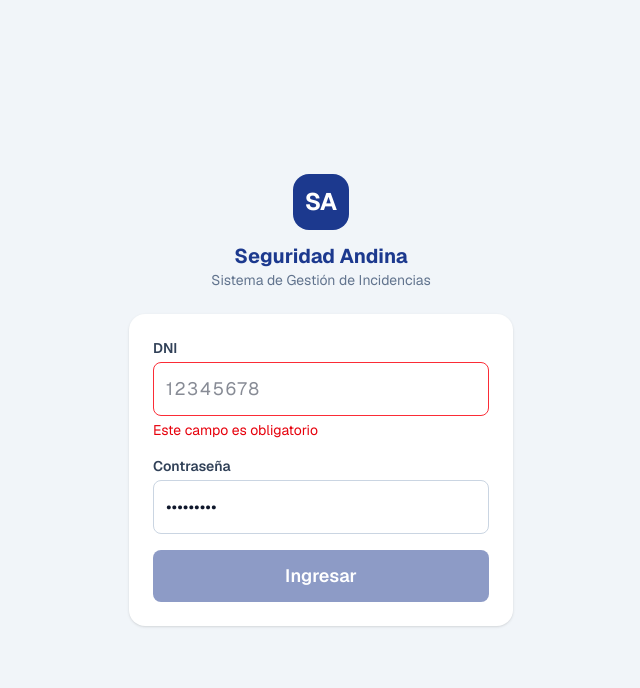
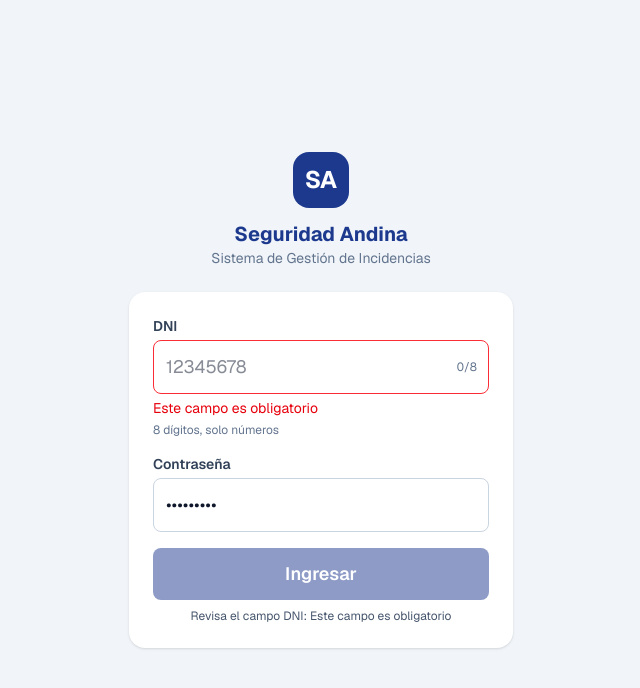
Before and after one commit to ZYDFry/SGI-SEGANDINA, a Next.js app in the folder frontend/: page /login in a window 1280 px wide. Both pictures are taken after typing "Sample", "Sample123" into the empty fields and a click on the button "Ingresar". Shown: the top 688 px of the page, without its empty margins (319-959 px from the left). Built offline with nearby package versions, Linux system fonts and the light colour scheme; no server answers.

Commit message:
feat: validación visible del DNI con ayuda, contador, aviso temporal y motivo del botón desactivado

```diff
--- a/frontend/src/app/(privado)/historial/auditoria/ConsultaAuditoria.tsx
+++ b/frontend/src/app/(privado)/historial/auditoria/ConsultaAuditoria.tsx
@@ -1,9 +1,10 @@
 "use client";
 
-import { useCallback, useState, type ClipboardEvent, type FormEvent, type KeyboardEvent } from "react";
+import { useCallback, useState, type FormEvent } from "react";
 import Boton from "@/components/Boton";
+import CampoDni from "@/components/CampoDni";
 import EstadoDatos from "@/components/EstadoDatos";
-import MensajeCampo, { bordeCampo } from "@/components/MensajeCampo";
+import MotivoDesactivado, { textoMotivo } from "@/components/MotivoDesactivado";
 import Paginacion from "@/components/Paginacion";
 import SelectorPeriodo, { PERIODO_INICIAL } from "@/components/SelectorPeriodo";
 import { formatearFechaHora } from "@/lib/fechas";
@@ -11,11 +12,12 @@ import { buscarAuditoria, listarAccionesAuditoria } from "@/lib/servicios";
 import type { FiltroAuditoria, FiltroPeriodo, RegistroAuditoria } from "@/lib/tipos";
 import { useConsulta } from "@/lib/useConsulta";
 import { useValidacion } from "@/lib/useValidacion";
-import { LARGO_DNI, limpiarDni, sonDigitos, validarDniBusqueda } from "@/lib/validaciones";
+import { AYUDA_DNI_BUSQUEDA, validarDniBusqueda } from "@/lib/validaciones";
 import DetalleAuditoria from "./DetalleAuditoria";
 
 const FILTRO_INICIAL: FiltroAuditoria = { ...PERIODO_INICIAL, accion: "", q: "" };
 const ORDEN = ["q"] as const;
+const ETIQUETAS = { q: "DNI" } as const;
 
 /**
  * Consulta de auditoría: filtros por periodo, acción y DNI (completo o sus primeros dígitos), tabla paginada en el
@@ -54,21 +56,7 @@ export default function ConsultaAuditoria() {
     aplicar({ accion: "", q: "" });
   }
 
-  // Igual que en el login: no se escriben letras y al pegar se conservan solo los dígitos.
-  function alTeclear(e: KeyboardEvent<HTMLInputElement>) {
-    if (e.key.length === 1 && !e.ctrlKey && !e.metaKey && !sonDigitos(e.key)) e.preventDefault();
-  }
-  function alPegar(e: ClipboardEvent<HTMLInputElement>) {
-    e.preventDefault();
-    const pegado = limpiarDni(e.clipboardData.getData("text"));
-    const campo = e.currentTarget;
-    const inicio = campo.selectionStart ?? dni.length;
-    const fin = campo.selectionEnd ?? dni.length;
-    setDni(limpiarDni(dni.slice(0, inicio) + pegado + dni.slice(fin)));
-    validacion.alCambiar("q");
-  }
-
-  const errorQ = validacion.error("q");
+  const motivoBloqueo = textoMotivo(validacion.primerErrorVisible(), ETIQUETAS);
 
   return (
     <div className="space-y-5">
@@ -108,30 +96,29 @@ export default function ConsultaAuditoria() {
                 </p>
               )}
             </div>
-            <div className="w-full sm:w-48">
-              <label htmlFor="q" className="mb-1 block text-sm font-semibold text-slate-700">
-                DNI
-              </label>
-              <input
-                {...validacion.propsCampo("q")}
-                type="text"
-                inputMode="numeric"
-                autoComplete="off"
-                maxLength={LARGO_DNI}
-                placeholder="Completo o primeros dígitos"
-                value={dni}
-                onKeyDown={alTeclear}
-                onPaste={alPegar}
-                onChange={(e) => {
-                  setDni(e.target.value);
+            {/* Opcional y por prefijo: DNI completo o sus primeros dígitos (sin aviso por tener menos de 8). */}
+            <div className="w-full sm:w-56">
+              <CampoDni
+                props={validacion.propsCampo("q")}
+                valor={dni}
+                onCambio={(valor) => {
+                  setDni(valor);
                   validacion.alCambiar("q");
                 }}
-                className={`w-full rounded-lg border bg-white px-3 py-2 text-sm text-slate-900 outline-none focus:ring-4 ${bordeCampo(!!errorQ)}`}
+                error={validacion.error("q")}
+                ayuda={AYUDA_DNI_BUSQUEDA}
+                placeholder="Completo o primeros dígitos"
+                className="px-3 py-2 text-sm"
               />
-              <MensajeCampo campo="q" mensaje={errorQ} />
             </div>
             <div className="flex gap-2 sm:mt-6">
-              <Boton type="submit" className="py-2 text-sm" disabled={validacion.hayErroresVisibles}>
+              <Boton
+                type="submit"
+                className="py-2 text-sm"
+                disabled={validacion.hayErroresVisibles}
+                title={motivoBloqueo}
+                aria-describedby={motivoBloqueo ? "motivo-auditoria" : undefined}
+              >
                 Buscar
               </Boton>
               {(filtro.accion || filtro.q || dni) && (
@@ -140,6 +127,7 @@ export default function ConsultaAuditoria() {
                 </Boton>
               )}
             </div>
+            <MotivoDesactivado id="motivo-auditoria" texto={motivoBloqueo} className="w-full" />
           </form>
         </div>
       </section>
--- a/frontend/src/app/(privado)/personal/FormularioUsuario.tsx
+++ b/frontend/src/app/(privado)/personal/FormularioUsuario.tsx
@@ -3,9 +3,11 @@
 import { useState, type FormEvent } from "react";
 import Alerta from "@/components/Alerta";
 import Boton from "@/components/Boton";
-import CampoTexto, { bloquearNoDigitos, describirCampo, ESTILO_CAMPO, EnvolturaCampo } from "@/components/CampoTexto";
+import CampoDni from "@/components/CampoDni";
+import CampoTexto, { describirCampo, ESTILO_CAMPO, EnvolturaCampo } from "@/components/CampoTexto";
 import { bordeCampo } from "@/components/MensajeCampo";
 import Modal from "@/components/Modal";
+import MotivoDesactivado, { textoMotivo } from "@/components/MotivoDesactivado";
 import { errorDeApi } from "@/lib/api";
 import { actualizarUsuario, crearUsuario } from "@/lib/servicios";
 import type { RolCatalogo, UsuarioGestion, UsuarioRequest, Zona } from "@/lib/tipos";
@@ -15,8 +17,6 @@ import {
   CONTRASENA_MAX,
   CONTRASENA_MIN,
   erroresDelServidor,
-  LARGO_DNI,
-  limpiarDni,
   NOMBRES_MAX,
   ROL_VIGILANTE,
   validarUsuario,
@@ -37,6 +37,18 @@ const ORDEN: readonly CampoUsuario[] = [
   "contrasena",
   "confirmacion",
 ];
+
+/** Nombre visible de cada campo, para explicar por qué el botón de guardar está desactivado. */
+const ETIQUETAS: Record<CampoUsuario, string> = {
+  dni: "DNI",
+  nombres: "Nombres",
+  apellidoPaterno: "Apellido paterno",
+  apellidoMaterno: "Apellido materno",
+  idRol: "Rol",
+  idZona: "Zona",
+  contrasena: "Contraseña temporal",
+  confirmacion: "Confirma la contraseña",
+};
 
 /** Campo del DTO (`"dni: debe tener 8 dígitos"`) → campo del formulario. */
 const MAPA_SERVIDOR: Record<string, CampoUsuario> = {
@@ -144,6 +156,7 @@ export default function FormularioUsuario({
 
   const propsRol = validacion.propsCampo("idRol");
   const errorRol = validacion.error("idRol");
+  const motivoBloqueo = enviando ? undefined : textoMotivo(validacion.primerErrorVisible(), ETIQUETAS);
 
   return (
     <Modal
@@ -157,17 +170,12 @@ export default function FormularioUsuario({
         {error && <Alerta tipo="error">{error}</Alerta>}
 
         <div className="grid gap-4 sm:grid-cols-2">
-          <CampoTexto
-            etiqueta="DNI"
+          <CampoDni
             props={validacion.propsCampo("dni")}
             valor={campos.dni}
-            onCambio={(v) => cambiar("dni", limpiarDni(v))}
-            onBeforeInput={bloquearNoDigitos}
+            onCambio={(dni) => cambiar("dni", dni)}
             error={validacion.error("dni")}
-            inputMode="numeric"
-            maxLength={LARGO_DNI}
-            autoComplete="off"
-            className="tracking-widest"
+            className="px-3 py-2.5"
           />
           <CampoTexto
             etiqueta="Nombres"
@@ -264,13 +272,20 @@ export default function FormularioUsuario({
           </fieldset>
         )}
 
-        <div className="flex flex-col-reverse gap-2 sm:flex-row sm:justify-end">
+        <div className="flex flex-col-reverse gap-2 sm:flex-row sm:items-center sm:justify-end">
           <Boton variante="secundario" onClick={onCerrar} disabled={enviando}>
             Cancelar
           </Boton>
-          <Boton type="submit" disabled={enviando || validacion.hayErroresVisibles}>
+          <Boton
+            type="submit"
+            disabled={enviando || validacion.hayErroresVisibles}
+            title={motivoBloqueo}
+            aria-describedby={motivoBloqueo ? "motivo-usuario" : undefined}
+          >
             {enviando ? "Guardando…" : crear ? "Crear usuario" : "Guardar cambios"}
           </Boton>
+          {/* Último en el DOM: en el celular (columna invertida) queda encima de los botones; desde sm, a la izquierda. */}
+          <MotivoDesactivado id="motivo-usuario" texto={motivoBloqueo} className="sm:order-first sm:mr-auto sm:max-w-xs" />
         </div>
       </form>
     </Modal>
--- a/frontend/src/app/login/FormularioLogin.tsx
+++ b/frontend/src/app/login/FormularioLogin.tsx
@@ -4,21 +4,18 @@ import { useEffect, useState, type FormEvent } from "react";
 import { useRouter, useSearchParams } from "next/navigation";
 import Alerta from "@/components/Alerta";
 import Boton from "@/components/Boton";
-import { bloquearNoDigitos } from "@/components/CampoTexto";
+import CampoDni from "@/components/CampoDni";
 import MensajeCampo, { bordeCampo } from "@/components/MensajeCampo";
+import MotivoDesactivado, { textoMotivo } from "@/components/MotivoDesactivado";
 import { useSesion } from "@/context/SesionContext";
 import { errorDeApi } from "@/lib/api";
 import { destinoInicial } from "@/lib/roles";
 import { iniciarSesion } from "@/lib/servicios";
 import { useValidacion } from "@/lib/useValidacion";
-import {
-  erroresDelServidor,
-  limpiarDni,
-  validarLogin,
-  type CamposLogin as CamposLoginForm,
-} from "@/lib/validaciones";
+import { erroresDelServidor, validarLogin, type CamposLogin as CamposLoginForm } from "@/lib/validaciones";
 
 const ORDEN = ["dni", "contrasena"] as const;
+const ETIQUETAS: Record<keyof CamposLoginForm, string> = { dni: "DNI", contrasena: "Contraseña" };
 const MAPA_SERVIDOR: Record<string, keyof CamposLoginForm> = { dni: "dni", contrasena: "contrasena" };
 const ESTILO_CAMPO = "w-full rounded-lg border px-3 py-3 text-lg focus:outline-none focus:ring-2";
 
@@ -91,6 +88,8 @@ function CamposLogin({ conSesion }: { conSesion: boolean }) {
 
   const errorDni = validacion.error("dni");
   const errorContrasena = validacion.error("contrasena");
+  // Por qué "Ingresar" está desactivado (solo por avisos, no mientras se envía).
+  const motivoBloqueo = enviando || conSesion ? undefined : textoMotivo(validacion.primerErrorVisible(), ETIQUETAS);
 
   return (
     // Equipos compartidos entre vigilantes: el navegador no debe rellenar ni restaurar las credenciales.
@@ -103,26 +102,14 @@ function CamposLogin({ conSesion }: { conSesion: boolean }) {
       )}
       {error && <Alerta tipo="error">{error}</Alerta>}
 
-      <div>
-        <label htmlFor="dni" className="mb-1 block text-sm font-semibold text-slate-700">
-          DNI
-        </label>
-        <input
-          {...validacion.propsCampo("dni")}
-          name="dni"
-          type="text"
-          inputMode="numeric"
-          pattern="[0-9]*"
-          autoComplete="off"
-          value={campos.dni}
-          onBeforeInput={bloquearNoDigitos}
-          // Cubre lo pegado, el autocorrector y lo que no pase por beforeinput: solo dígitos, máximo 8.
-          onChange={(e) => cambiar("dni", limpiarDni(e.target.value))}
-          className={`${ESTILO_CAMPO} tracking-widest ${bordeCampo(!!errorDni)}`}
+      <CampoDni
+        props={validacion.propsCampo("dni")}
+        valor={campos.dni}
+        onCambio={(dni) => cambiar("dni", dni)}
+        error={errorDni}
         placeholder="12345678"
+        className="px-3 py-3 text-lg"
       />
-        <MensajeCampo campo="dni" mensaje={errorDni} />
-      </div>
 
       <div>
         <label htmlFor="contrasena" className="mb-1 block text-sm font-semibold text-slate-700">
@@ -142,13 +129,18 @@ function CamposLogin({ conSesion }: { conSesion: boolean }) {
       </div>
 
       {/* Con sesión ya iniciada se espera la redirección: el botón no vuelve a "Ingresar" */}
+      <div className="space-y-2">
         <Boton
           type="submit"
           disabled={enviando || conSesion || validacion.hayErroresVisibles}
+          title={motivoBloqueo}
+          aria-describedby={motivoBloqueo ? "motivo-login" : undefined}
           className="w-full text-lg"
         >
           {enviando || conSesion ? "Ingresando…" : "Ingresar"}
         </Boton>
+        <MotivoDesactivado id="motivo-login" texto={motivoBloqueo} className="text-center" />
+      </div>
     </form>
   );
 }
--- /dev/null
+++ b/frontend/src/components/CampoDni.tsx
@@ -0,0 +1,141 @@
+"use client";
+
+import { useEffect, useRef, useState, type ClipboardEvent, type FormEvent } from "react";
+import { describirCampo, idAyuda } from "@/components/CampoTexto";
+import MensajeCampo, { bordeCampo } from "@/components/MensajeCampo";
+import type { PropsCampo } from "@/lib/useValidacion";
+import { AVISO_TEMPORAL_MS, AYUDA_DNI, LARGO_DNI, limpiarDni, MENSAJES, tieneNoDigitos } from "@/lib/validaciones";
+
+interface Props {
+  etiqueta?: string;
+  /** Props de `useValidacion().propsCampo(campo)`: id, ref, onBlur y atributos ARIA. */
+  props: PropsCampo;
+  valor: string;
+  /** Recibe el DNI ya limpio (solo dígitos, máximo 8). */
+  onCambio: (dni: string) => void;
+  /** Aviso en rojo de `useValidacion` (al salir del campo o al enviar). */
+  error?: string;
+  /** Ayuda fija bajo el campo ("8 dígitos, solo números" por defecto). */
+  ayuda?: string;
+  placeholder?: string;
+  /** Clases de tamaño y tipografía del input en cada pantalla (padding, texto). */
+  className?: string;
+}
+
+/** Id del aviso temporal "Solo se permiten números". */
+function idAviso(campo: string): string {
+  return `aviso-${campo}`;
+}
+
+/**
+ * Campo DNI con la validación a la vista. Solo admite dígitos (máximo 8): lo que no es dígito se bloquea al teclear
+ * y se descarta al pegar, y en ambos casos aparece el aviso ámbar "Solo se permiten números" durante 3 s, anunciado
+ * por `aria-live`. Muestra un contador "n/8" a la derecha, la ayuda fija debajo y el aviso en rojo de
+ * `useValidacion` cuando corresponde.
+ */
+export default function CampoDni({
+  etiqueta = "DNI",
+  props,
+  valor,
+  onCambio,
+  error,
+  ayuda = AYUDA_DNI,
+  placeholder,
+  className = "",
+}: Props) {
+  const [avisoVisible, setAvisoVisible] = useState(false);
+  const temporizador = useRef<ReturnType<typeof setTimeout> | null>(null);
+  const campo = props.id;
+  const idContador = `contador-${campo}`;
+
+  useEffect(
+    () => () => {
+      if (temporizador.current) clearTimeout(temporizador.current);
+    },
+    [],
+  );
+
+  /** Muestra el aviso ámbar y lo oculta a los 3 s; cada intento nuevo reinicia la cuenta. */
+  function avisarSoloNumeros() {
+    setAvisoVisible(true);
+    if (temporizador.current) clearTimeout(temporizador.current);
+    temporizador.current = setTimeout(() => setAvisoVisible(false), AVISO_TEMPORAL_MS);
+  }
+
+  /** Bloquea al teclear lo que no sea dígito o pase del octavo, sin que salte el cursor. */
+  function alAntesDeEscribir(evento: FormEvent<HTMLInputElement>) {
+    const datos = (evento.nativeEvent as InputEvent).data;
+    if (!datos) return;
+    if (tieneNoDigitos(datos)) {
+      avisarSoloNumeros();
+      // Varios caracteres de golpe (autocorrector): `alCambiar` conserva sus dígitos.
+      if (datos.length === 1) evento.preventDefault();
+      return;
+    }
+    const input = evento.currentTarget;
+    const seleccionados = (input.selectionEnd ?? 0) - (input.selectionStart ?? 0);
+    if (datos.length === 1 && input.value.length - seleccionados >= LARGO_DNI) evento.preventDefault();
+  }
+
+  /** Pega solo los dígitos en la posición del cursor (antes de que `maxLength` corte el texto con letras). */
+  function alPegar(evento: ClipboardEvent<HTMLInputElement>) {
+    evento.preventDefault();
+    const texto = evento.clipboardData.getData("text");
+    if (tieneNoDigitos(texto.trim())) avisarSoloNumeros();
+    const input = evento.currentTarget;
+    const inicio = input.selectionStart ?? valor.length;
+    const fin = input.selectionEnd ?? valor.length;
+    onCambio(limpiarDni(valor.slice(0, inicio) + limpiarDni(texto) + valor.slice(fin)));
+  }
+
+  /** Cubre lo que no pasa por `beforeinput` (autocompletado, algunos teclados de Android). */
+  function alCambiar(texto: string) {
+    if (tieneNoDigitos(texto)) avisarSoloNumeros();
+    onCambio(limpiarDni(texto));
+  }
+
+  return (
+    <div>
+      <label htmlFor={campo} className="mb-1 block text-sm font-semibold text-slate-700">
+        {etiqueta}
+      </label>
+      <div className="relative">
+        <input
+          {...props}
+          aria-describedby={[describirCampo(props, true), idContador].join(" ")}
+          name={campo}
+          type="text"
+          inputMode="numeric"
+          pattern="[0-9]*"
+          autoComplete="off"
+          maxLength={LARGO_DNI}
+          placeholder={placeholder}
+          value={valor}
+          onBeforeInput={alAntesDeEscribir}
+          onPaste={alPegar}
+          onChange={(e) => alCambiar(e.target.value)}
+          className={`w-full rounded-lg border bg-white pr-14 tracking-widest text-slate-900 placeholder:tracking-normal focus:outline-none focus:ring-2 ${bordeCampo(!!error)} ${className}`}
+        />
+        <span
+          aria-hidden="true"
+          className={`pointer-events-none absolute inset-y-0 right-3 flex items-center text-xs tabular-nums ${
+            valor.length === LARGO_DNI ? "font-semibold text-green-700" : "text-slate-500"
+          }`}
+        >
+          {valor.length}/{LARGO_DNI}
+        </span>
+        <span id={idContador} className="sr-only">
+          {valor.length} de {LARGO_DNI} dígitos
+        </span>
+      </div>
+      <MensajeCampo campo={campo} mensaje={error} />
+      {/* Siempre montado para que el lector de pantalla anuncie el aviso al aparecer. */}
+      <p id={idAviso(campo)} aria-live="polite" className={`text-sm font-medium text-amber-700 ${avisoVisible ? "mt-1" : ""}`}>
+        {avisoVisible ? `⚠ ${MENSAJES.soloNumeros}` : ""}
+      </p>
+      <p id={idAyuda(campo)} className="mt-1 text-xs text-slate-500">
+        {ayuda}
+      </p>
+    </div>
+  );
+}
--- a/frontend/src/components/CampoTexto.tsx
+++ b/frontend/src/components/CampoTexto.tsx
@@ -1,7 +1,6 @@
 "use client";
 
-import type { FormEvent, InputHTMLAttributes, ReactNode } from "react";
-import { LARGO_DNI, sonDigitos } from "@/lib/validaciones";
+import type { InputHTMLAttributes, ReactNode } from "react";
 import type { PropsCampo } from "@/lib/useValidacion";
 import MensajeCampo, { bordeCampo } from "./MensajeCampo";
 
@@ -88,17 +87,3 @@ export default function CampoTexto({
     </EnvolturaCampo>
   );
 }
-
-/**
- * Impide teclear en un DNI un carácter que no sea dígito o que pase del octavo, sin que salte el cursor. Lo que
- * llega de golpe (pegado, autocorrector) no se bloquea entero: `limpiarDni` en `onChange` conserva sus dígitos.
- */
-export function bloquearNoDigitos(evento: FormEvent<HTMLInputElement>) {
-  const datos = (evento.nativeEvent as InputEvent).data;
-  if (!datos || datos.length !== 1) return;
-  const input = evento.currentTarget;
-  const seleccionados = (input.selectionEnd ?? 0) - (input.selectionStart ?? 0);
-  if (!sonDigitos(datos) || input.value.length - seleccionados >= LARGO_DNI) {
-    evento.preventDefault();
-  }
-}
--- /dev/null
+++ b/frontend/src/components/MotivoDesactivado.tsx
@@ -0,0 +1,24 @@
+/**
+ * Texto que explica por qué el botón de envío está desactivado: "Revisa el campo DNI: El DNI debe tener 8 dígitos
+ * numéricos". El botón lo enlaza con `aria-describedby` y lo repite en `title`.
+ *
+ * @param primero   resultado de `useValidacion().primerErrorVisible()`
+ * @param etiquetas nombre visible de cada campo
+ * @return el texto, o `undefined` si no hay avisos visibles
+ */
+export function textoMotivo<C extends string>(
+  primero: { campo: C; mensaje: string } | null,
+  etiquetas: Record<C, string>,
+): string | undefined {
+  return primero ? `Revisa el campo ${etiquetas[primero.campo]}: ${primero.mensaje}` : undefined;
+}
+
+/** Párrafo breve junto al botón desactivado; no muestra nada sin texto. */
+export default function MotivoDesactivado({ id, texto, className = "" }: { id: string; texto?: string; className?: string }) {
+  if (!texto) return null;
+  return (
+    <p id={id} className={`text-xs text-slate-600 ${className}`}>
+      {texto}
+    </p>
+  );
+}
--- a/frontend/src/lib/useValidacion.ts
+++ b/frontend/src/lib/useValidacion.ts
@@ -104,7 +104,31 @@ export function useValidacion<C extends string>(errores: Errores<C>, orden: read
     setServidor({});
   }
 
+  /**
+   * Primer aviso visible según `orden`, para explicar junto al botón por qué está desactivado.
+   *
+   * @return el campo y su mensaje, o `null` si no hay avisos visibles
+   */
+  function primerErrorVisible(): { campo: C; mensaje: string } | null {
+    for (const campo of orden) {
+      const mensaje = error(campo);
+      if (mensaje) return { campo, mensaje };
+    }
+    return null;
+  }
+
   const hayErroresVisibles = orden.some((campo) => !!error(campo));
 
-  return { error, alSalir, alCambiar, registrar, propsCampo, intentarEnviar, ponerErroresServidor, reiniciar, hayErroresVisibles };
+  return {
+    error,
+    alSalir,
+    alCambiar,
+    registrar,
+    propsCampo,
+    intentarEnviar,
+    ponerErroresServidor,
+    reiniciar,
+    hayErroresVisibles,
+    primerErrorVisible,
+  };
 }
```
Also changed, not shown: frontend/src/lib/validaciones.ts (+13 -0 lines). Lines whose indentation alone changed are shown as unchanged.
